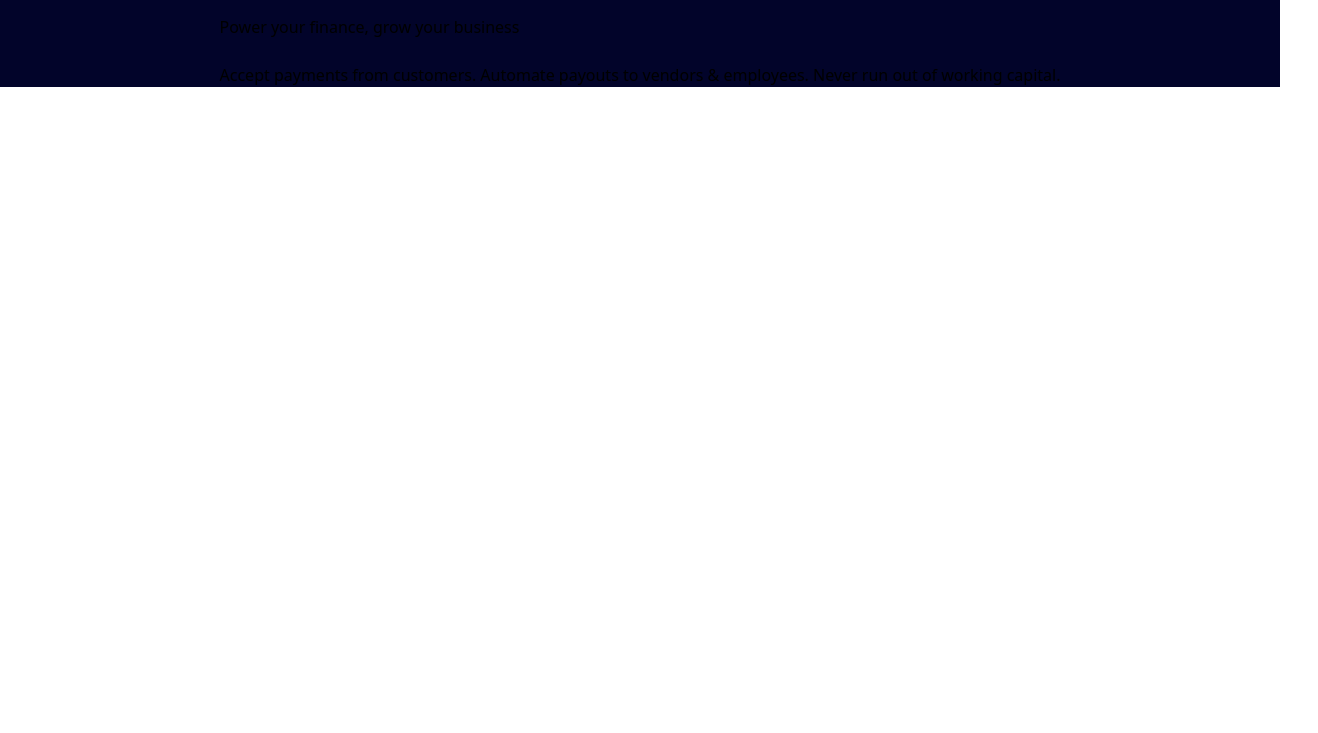
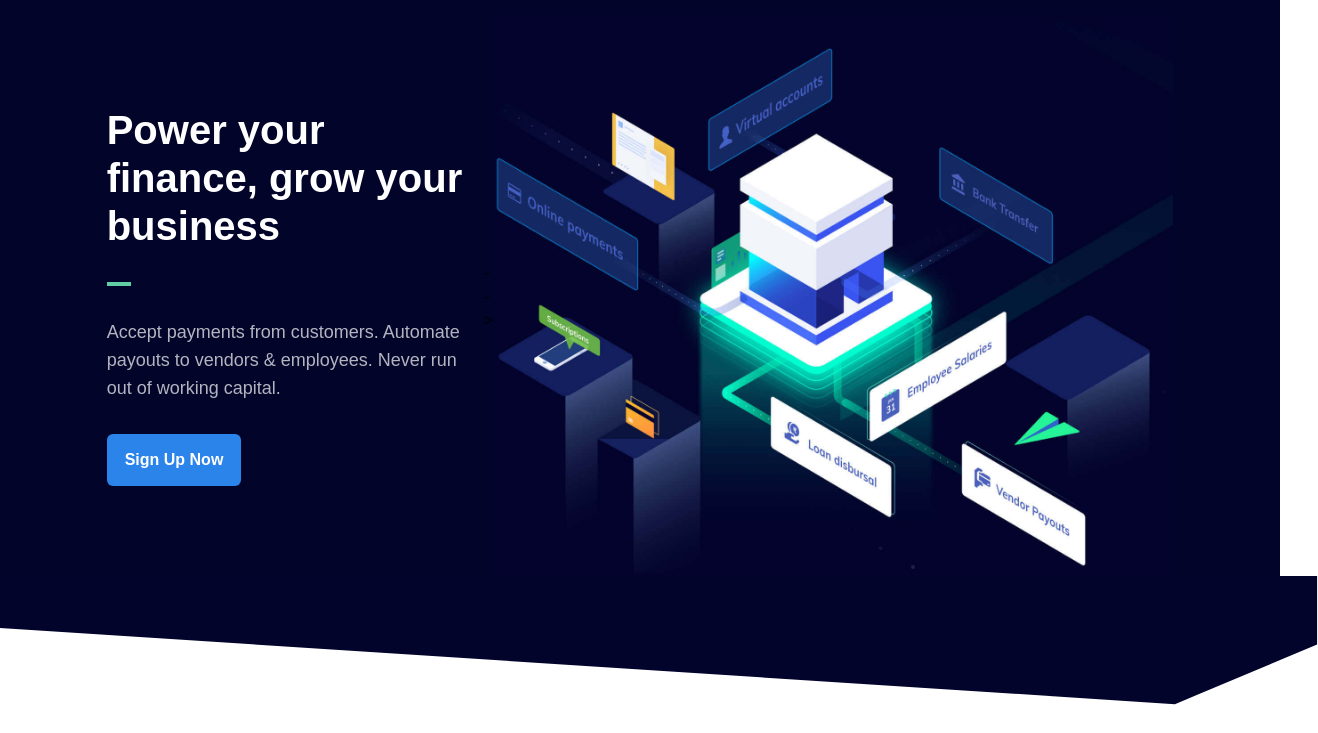
Before and after one commit to prajwal160/TAILWIND, a website built with Vite: page index.html in a window 1280 px wide. Shown: the part 67-800 px from the top of the page, 1318 px wide, since content can reach past the window. Built offline with nearby package versions, Linux system fonts and the light colour scheme.

```diff
--- a/index.html
+++ b/index.html
@@ -6,7 +6,7 @@
     <title>Document</title>
     <link rel="stylesheet" href="./main.css">
 </head>
-<body>
+<body class="overflow-x-hidden">
 <nav class="bg-deepBlue">
     <div class="relative w-[1080px] mx-auto flex items-center justify-between ">
 
@@ -108,14 +108,38 @@
     </div>
 </nav>
 
-<div class="flex relative items-center justify-center bg-deepBlue ">
-    <div >
-        <p>Power your finance, grow your business</p><br>
-        <span class="font-medium">Accept payments from customers. Automate payouts to vendors & employees. Never run out of working capital.</span>
+<section class="relative bg-deepBlue ">
+<div class="w-10/12 max-w-[1080px] flex flex-row justify-between items-center mx-auto">
+    <!--left part  -->
+    <div class="space-y-8">
+        <h1 class="font-mullish font-bold text-[40px] leading-[1.2] text-white">Power your finance, grow your business</h1>
+        <div class="w-6 h-1 bg-greenLight"></div>
+        <p class="font-mullish text-[18px] leading-7 text-white opacity-70">
+            Accept payments from customers. Automate payouts to vendors &
+            employees. Never run out of working capital.
+        </p>
+        <button
+        class="bg-lightBlue text-white  py-[14px] px-[18px] rounded-md font-mullish font-bold
+        hover:bg-lightBlue500 transition-all duration-200"
+        >Sign Up Now</button>
     </div>
-    <div>
+        <!-- <button class="bg-lightBlue text-white py-[14px] px-[18px] rounded-full ...   font-mullish font-bold
+        hover:bg-lightBlue500 transition-all duration-200">
+            <a href="#">Sign Up Now</a>
+        </button> -->
+    <!-- right part -->                         -->
+    <img src="./images/hero-illustration.jpg" alt=""
+    class="w-full max-w-[680px]">
+</div>
 
+    <!--shape part-->
+    <div class="w-[103%] absolute left-0 right-0">
+        <img src="./images/hero-shape.svg" alt=""
+        class="w-full object-fill ">
     </div>
-</div>
+</section>
+
+
+
 </body>
 </html>
--- a/package.json
+++ b/package.json
@@ -9,6 +9,7 @@
   "author": "",
   "license": "ISC",
   "dependencies": {
+    "feather-icons": "^4.29.1",
     "vite": "^4.4.11"
   },
   "devDependencies": {
```
